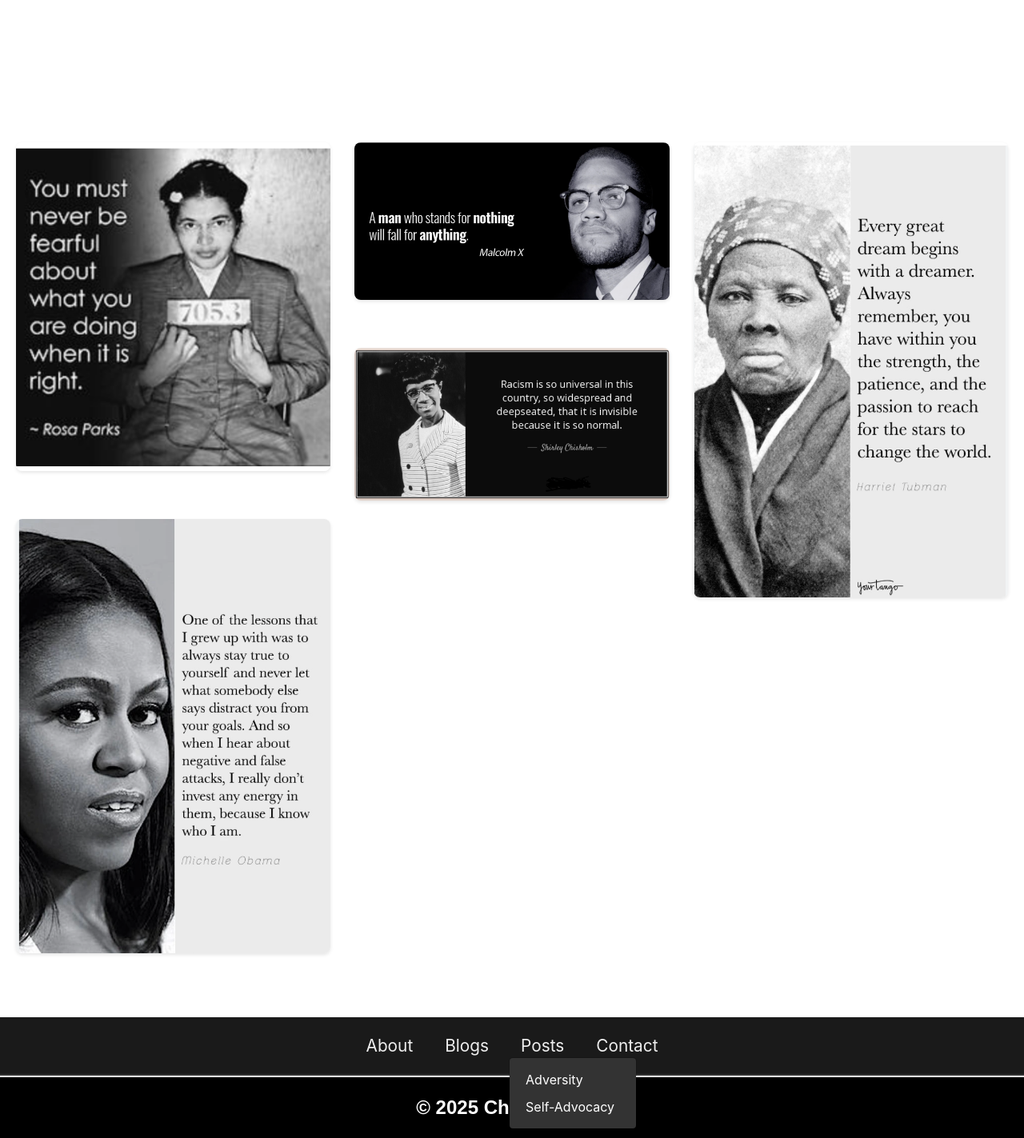
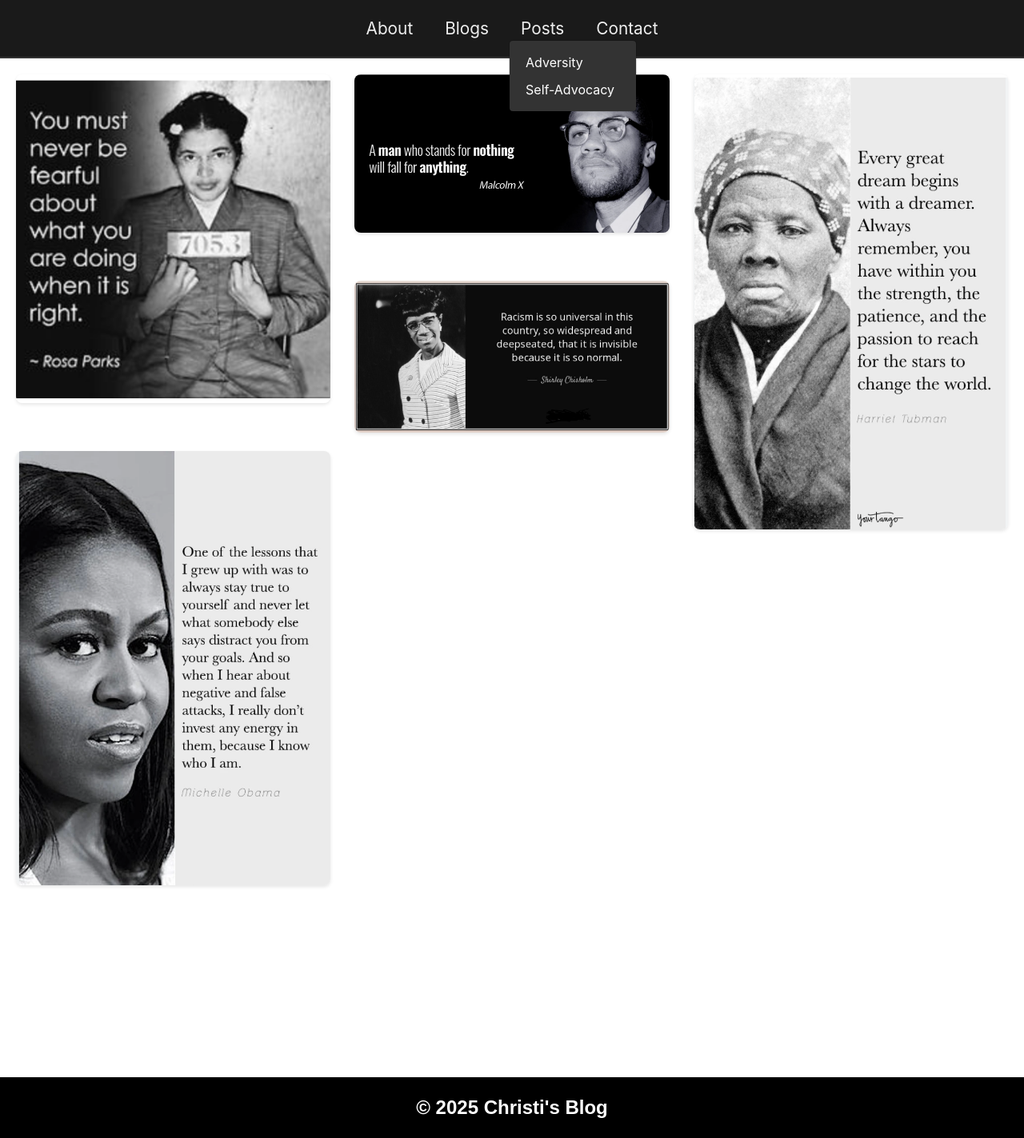
Before and after one commit to ChristiHarlow/christisblog, a React (Create React App) app: page / in a window 1280 px wide. Shown: the whole page at 80% size. Built offline with nearby package versions, Linux system fonts and the light colour scheme; a web font is replaced by a local one.

Commit message:
Update App.js

```diff
--- a/src/App.js
+++ b/src/App.js
@@ -13,8 +13,6 @@ import SelfAdvocacy from "./components/SelfAdvocacy";
 function App() {
   return (
     <Router>
-      <Header />
-      <Gallery />
       <Navbar />
       <Routes>
         <Route path="/about" element={<About />} />
@@ -23,6 +21,8 @@ function App() {
         <Route path="/posts/self-advocacy" element={<SelfAdvocacy />} /> {/* Self-Advocacy Route */}
         <Route path="/blogs" element={<BlogPosts />} /> {/* Blogs Route */}
       </Routes>
+      <Gallery />
+      <Header />
       <Footer />
     </Router>
   );
```
